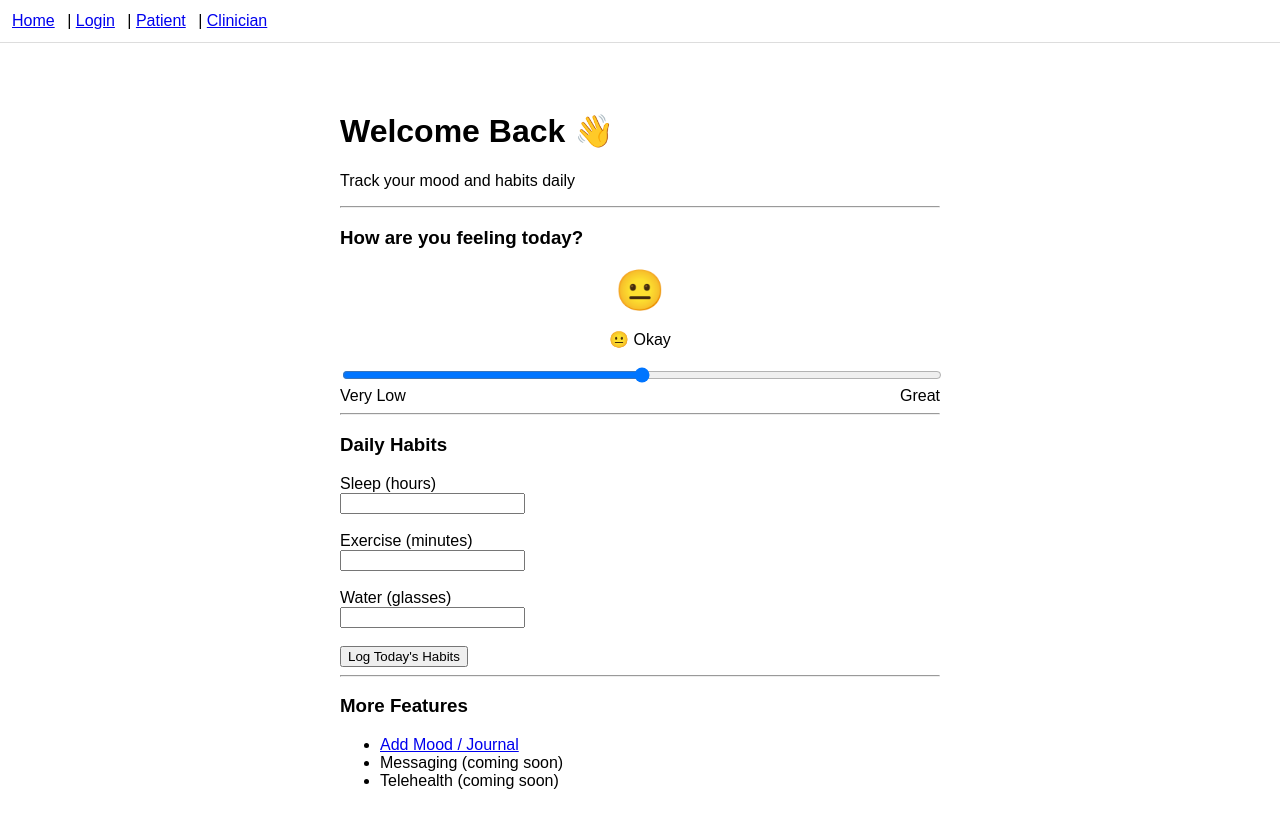
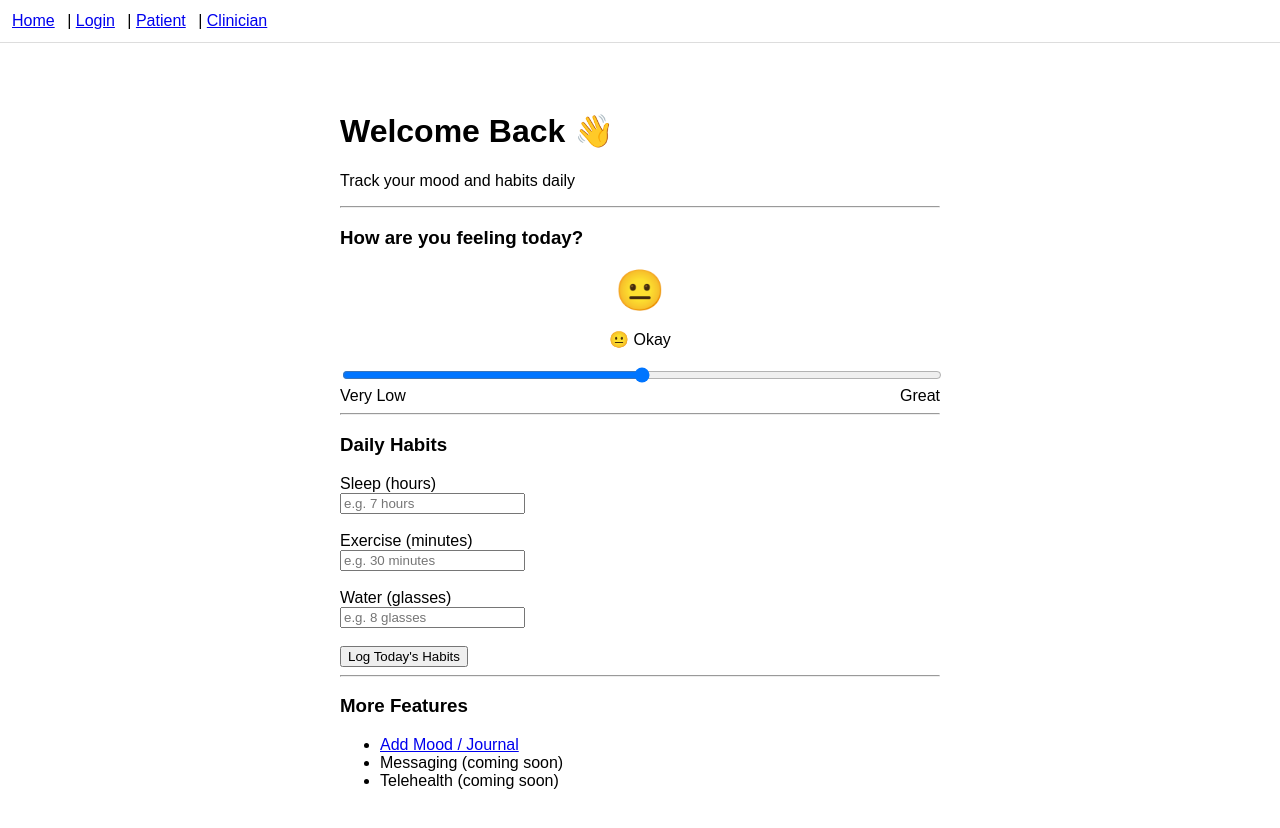
Before and after one commit to dstamout/ssw-555-team-1-project, a React (Vite) app in the folder frontend/: page /patient in a window 1280 px wide. Shown: the top 828 px of the page. Built offline with nearby package versions, Linux system fonts and the light colour scheme.

Commit message:
PatientDashboard.jsx

```diff
--- a/frontend/src/pages/PatientDashboard.jsx
+++ b/frontend/src/pages/PatientDashboard.jsx
@@ -55,6 +55,7 @@ export default function PatientDashboard() {
       <label>Sleep (hours)</label><br />
       <input
         type="number"
+        placeholder="e.g. 7 hours"
         value={sleep}
         onChange={(e) => setSleep(e.target.value)}
       /><br /><br />
@@ -62,6 +63,7 @@ export default function PatientDashboard() {
       <label>Exercise (minutes)</label><br />
       <input
         type="number"
+        placeholder="e.g. 30 minutes"
         value={exercise}
         onChange={(e) => setExercise(e.target.value)}
       /><br /><br />
@@ -69,6 +71,7 @@ export default function PatientDashboard() {
       <label>Water (glasses)</label><br />
       <input
         type="number"
+        placeholder="e.g. 8 glasses"
         value={water}
         onChange={(e) => setWater(e.target.value)}
       /><br /><br />
```
